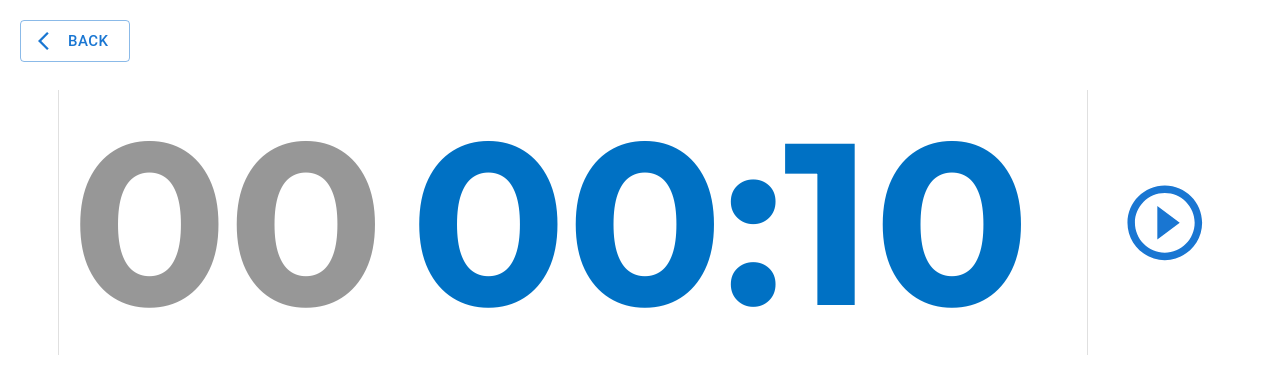
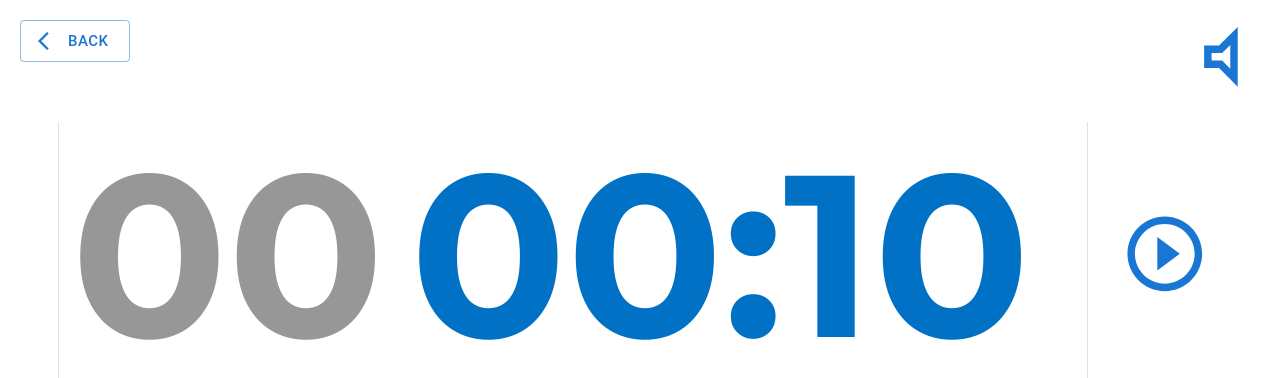
Before and after one commit to bryanbordeman/wildcard, a React (Create React App) app: page /timer in a window 1280 px wide. Shown: the top 378 px of the page. Built offline with nearby package versions, Linux system fonts and the light colour scheme.

Commit message:
Added mute button

```diff
--- a/src/Timer.js
+++ b/src/Timer.js
@@ -8,6 +8,9 @@ import PlayCircleOutlineIcon from '@mui/icons-material/PlayCircleOutline';
 import RestartAltIcon from '@mui/icons-material/RestartAlt';
 import PauseCircleOutlineRoundedIcon from '@mui/icons-material/PauseCircleOutlineRounded';
 import ArrowBackIosIcon from '@mui/icons-material/ArrowBackIos';
+import VolumeMuteOutlinedIcon from '@mui/icons-material/VolumeMuteOutlined';
+import VolumeOffOutlinedIcon from '@mui/icons-material/VolumeOffOutlined';
+
 import styles from './styles/TimerStyles'
 import { randomWorkout } from './randomWorkout'
 import beep from './audio/beep.mp3'
@@ -32,10 +35,12 @@ class Timer extends Component {
       timerColor: '#0071C4',
       workout: '',
       reps: 1,
-      isFinshed: false
+      isFinshed: false,
+      isMuted: true
     }
 
     this.handleAnimation = this.handleAnimation.bind(this)
+    this.handleSound = this.handleSound.bind(this)
     this.startTimer = this.startTimer.bind(this)
     this.countDown = this.countDown.bind(this)
     this.stopTimer = this.stopTimer.bind(this)
@@ -155,18 +160,24 @@ resetTimer(){
     setTimeout(() => this.setState({showWorkout: false}), 2000)
   }
 
+  handleSound(){
+    this.setState({isMuted: !this.state.isMuted})
+  }
+
 
   render() {
 
     const { classes, isLandscape  } = this.props
     const { time, round, rounds, isRunning,
       workout, reps, showWorkout, countdownTime,
-      isFirstCountdown, isFinshed, timerColor } = this.state
+      isFirstCountdown, isFinshed, timerColor, isMuted } = this.state
     let displayRound = `${round}`.length > 1? round : `0${round}`
     let displayTimer = `${time}`.length > 1? `00:${time}` : `00:0${time}`
     let displayCountdown = `${countdownTime}`.length > 1? `00:${countdownTime}` : `00:0${countdownTime}`
 
     return (
+      <div>
+        <div className={classes.topButtonContainer}>
           <div>
             <Button
               sx={{
@@ -180,7 +191,25 @@ resetTimer(){
               >
               Back
             </Button>
-
+          </div>
+          <div className={classes.muteButtonContainer}>
+            <div className={classes.muteButton}>
+                <IconButton
+                    style={styles.customIconButton}
+                    color="primary"
+                    size="large"
+                    aria-label="info"
+                    onClick={this.handleSound}>
+                    {isMuted? <VolumeMuteOutlinedIcon
+                    style={styles.customIconButton}
+                    fontSize="inherit"/> :
+                    <VolumeOffOutlinedIcon
+                    style={styles.customIconButton}
+                    fontSize="inherit"/>}
+                </IconButton>
+              </div>
+            </div>
+        </div>
         <div
           style={{marginTop: `${!isLandscape? '30%' : ''}`}}>
           <div
--- a/src/styles/TimerStyles.js
+++ b/src/styles/TimerStyles.js
@@ -108,5 +108,20 @@ export default {
     },
     customIconButtonPortrait:{
         fontSize: '12vw',
+    },
+    muteButtonContainer:{
+        zIndex: '10',
+        display: 'flex',
+        alignItems: 'right',
+        justifyContent: 'right',
+
+    },
+    muteButton:{
+        fontSize: '0px'
+    },
+    topButtonContainer:{
+        display: 'flex',
+        justifyContent: 'space-between'
+
     }
 };
```
Lines whose indentation alone changed are shown as unchanged.
